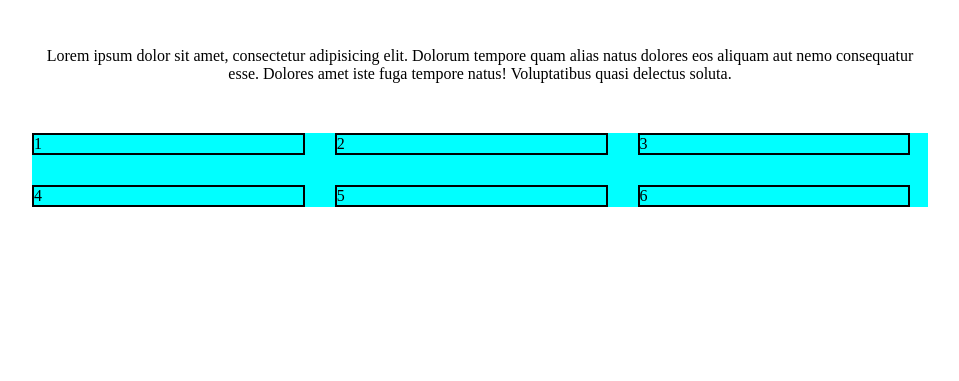
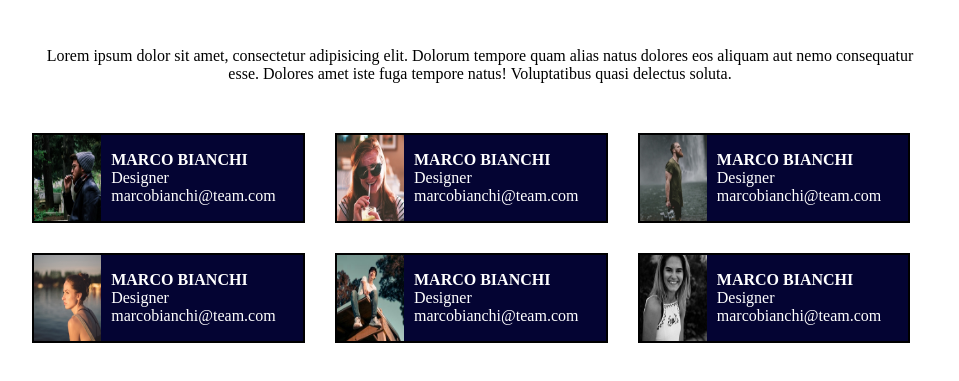
Before and after one commit to PaoloRen/html-css-flex-cards, a plain HTML site: page index.html in a window 1280 px wide. Shown: the part 61-442 px from the top of the page, without its empty margins (160-1119 px from the left). Drawn offline with Linux system fonts and the light colour scheme.

Commit message:
added:grid content

```diff
--- a/css/styles.css
+++ b/css/styles.css
@@ -18,7 +18,6 @@ p {
 }
 
 .container {
-    background-color: aqua;
     max-width: 70%;
     margin: 0 auto;
 }
@@ -38,5 +37,25 @@ div .row {
 div .col {
     width: 30%;
     border: 2px solid black;
+    display: flex;
+    background-color: rgb(4, 4, 51);
 
 }
+/*ho un problema qui vorrei che la lista prendesse piu spazio nel quadrato
+ho provato a mettere ul come flex container e fare space around ma non funziona
+also come mai il mio link non è blu?*/
+ul {
+    list-style: none;
+    padding-left: 10px;
+    display: flex;
+    justify-content: space-around;
+    flex-direction: column;
+}
+
+img {
+    max-width: 25%;
+}
+
+li {
+    color: white;
+}
--- a/index.html
+++ b/index.html
@@ -24,12 +24,54 @@
         <!--grid section-->
         <div class="container">
             <div class="row">
-                <div class="col">1</div>
-                <div class="col">2</div>
-                <div class="col">3</div>
-                <div class="col">4</div>
-                <div class="col">5</div>
-                <div class="col">6</div>
+                <div class="col">
+                    <img src="images/male1.png" alt="Marco Bianchi">
+                    <ul>
+                        <li><strong>MARCO BIANCHI</strong></li>
+                        <li>Designer</li>
+                        <li><link rel="stylesheet" href="">marcobianchi@team.com</li>
+                    </ul>
+                </div>
+                <div class="col">
+                    <img src="images/female1.png" alt="Marco Bianchi">
+                    <ul>
+                        <li><strong>MARCO BIANCHI</strong></li>
+                        <li>Designer</li>
+                        <li><link rel="stylesheet" href="">marcobianchi@team.com</li>
+                    </ul>
+                </div>
+                <div class="col">
+                    <img src="images/male2.png" alt="Marco Bianchi">
+                    <ul>
+                        <li><strong>MARCO BIANCHI</strong></li>
+                        <li>Designer</li>
+                        <li><link rel="stylesheet" href="">marcobianchi@team.com</li>
+                    </ul>
+                </div>
+                <div class="col">
+                    <img src="images/female2.png" alt="Marco Bianchi">
+                    <ul>
+                        <li><strong>MARCO BIANCHI</strong></li>
+                        <li>Designer</li>
+                        <li><link rel="stylesheet" href="">marcobianchi@team.com</li>
+                    </ul>
+                </div>
+                <div class="col">
+                    <img src="images/male3.png" alt="Marco Bianchi">
+                    <ul>
+                        <li><strong>MARCO BIANCHI</strong></li>
+                        <li>Designer</li>
+                        <li><link rel="stylesheet" href="">marcobianchi@team.com</li>
+                    </ul>
+                </div>
+                <div class="col">
+                    <img src="images/female3.png" alt="Marco Bianchi">
+                    <ul>
+                        <li><strong>MARCO BIANCHI</strong></li>
+                        <li>Designer</li>
+                        <li><link rel="stylesheet" href="">marcobianchi@team.com</li>
+                    </ul>
+                </div>
             </div>
         </div>
 
```
Also changed, not shown: images/female1.png (added), images/female2.png (added), images/female3.png (added), images/male1.png (added), images/male2.png (added), images/male3.png (added).
